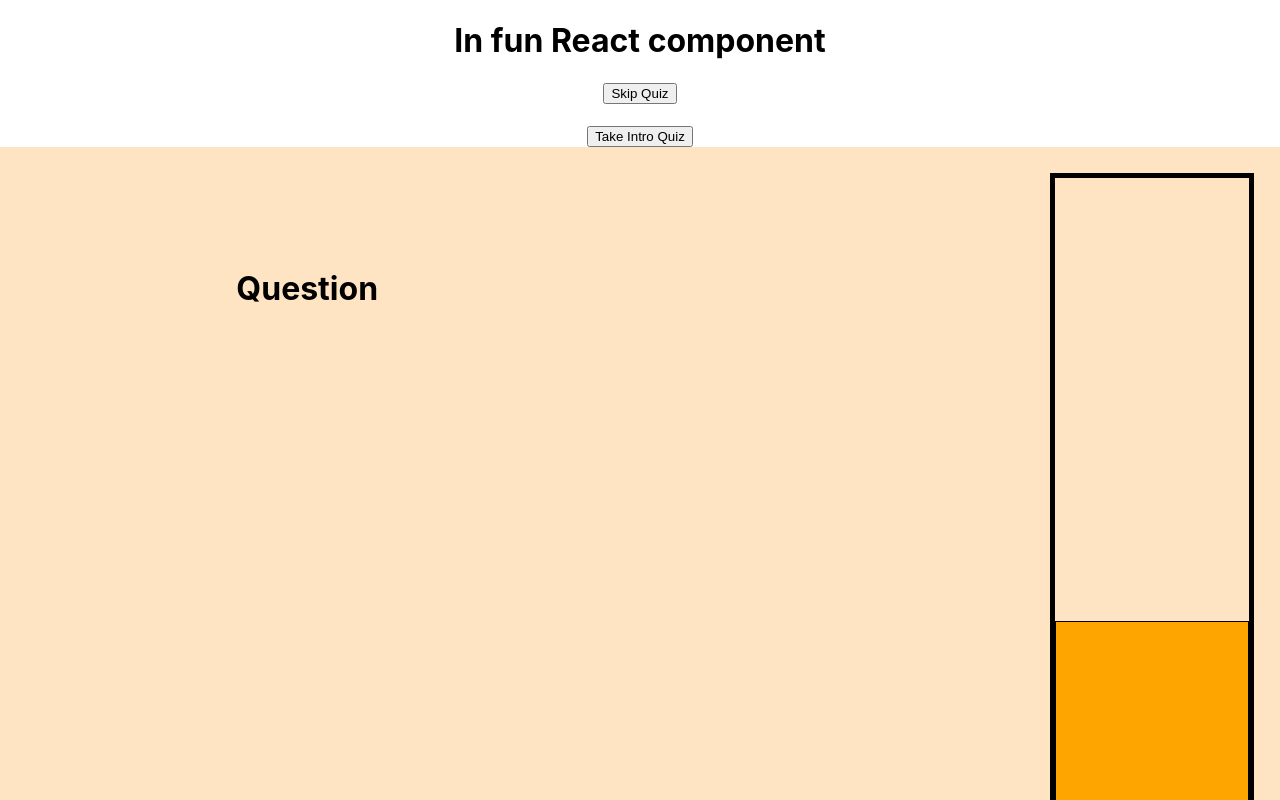
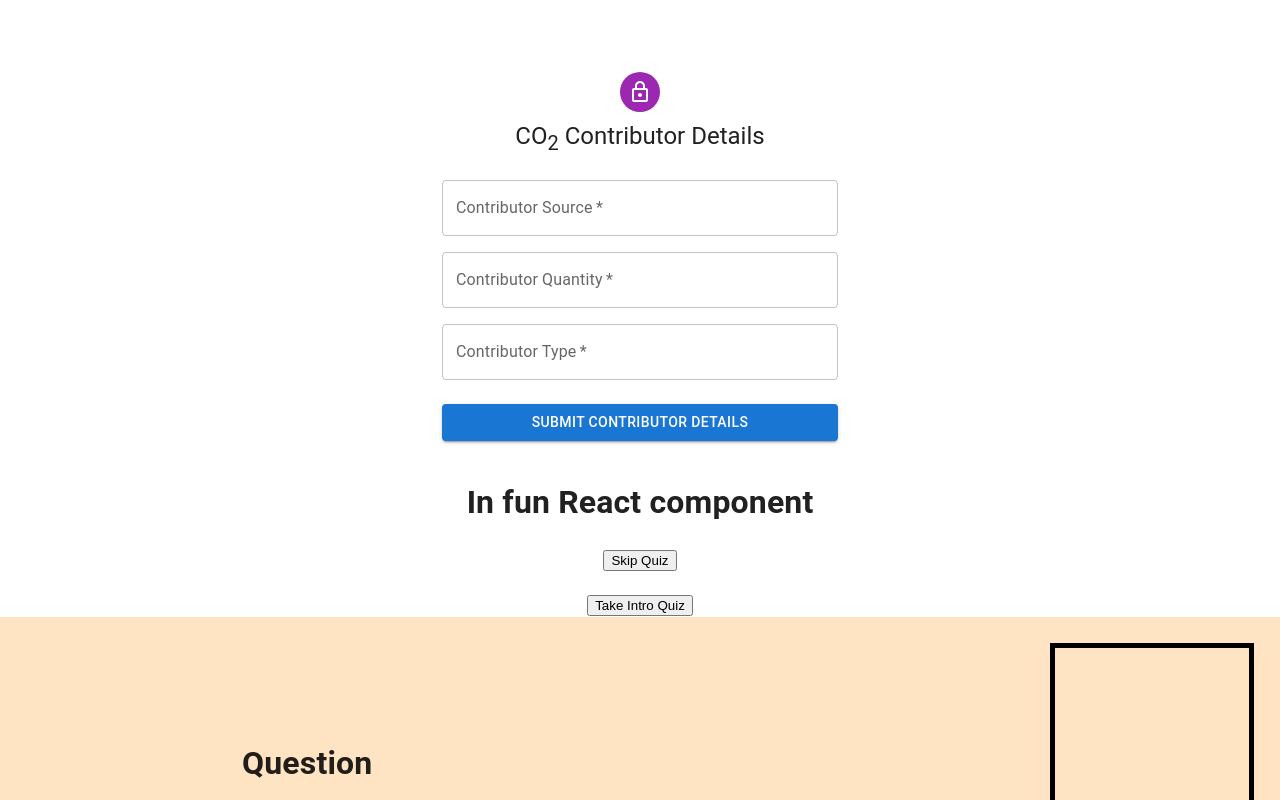
Before and after one commit to miguelcmaramara/hopperhacks2022, a React (Create React App) app: page / in a window 1280 px wide. Shown: the top 800 px of the page. Built offline with nearby package versions, Linux system fonts and the light colour scheme.

Commit message:
Added some content for bar chart functionality and finished ContributorForm component

```diff
--- a/package.json
+++ b/package.json
@@ -3,9 +3,15 @@
   "version": "0.1.0",
   "private": true,
   "dependencies": {
+    "@emotion/react": "^11.7.1",
+    "@emotion/styled": "^11.6.0",
+    "@mui/icons-material": "^5.4.1",
+    "@mui/material": "^5.4.1",
+    "@mui/styled-engine": "^5.4.1",
     "@testing-library/jest-dom": "^5.16.2",
     "@testing-library/react": "^12.1.2",
     "@testing-library/user-event": "^13.5.0",
+    "d3": "^7.3.0",
     "react": "^17.0.2",
     "react-dom": "^17.0.2",
     "react-scripts": "5.0.0",
--- a/src/App.js
+++ b/src/App.js
@@ -9,6 +9,7 @@ import QuestionPage from './components/QuestionPage';
 import MCQ from './components/MCQ';
 import SliderQ from './components/SliderQ';
 import ResultPage from './components/ResultPage';
+import ContributorForm from './components/ContributorForm';
 
 
 
@@ -30,6 +31,7 @@ function App() {
         </a>
       </header> */}
 
+      <ContributorForm></ContributorForm>
 
       <ReactComponent></ReactComponent>
       <SkipButton></SkipButton>
@@ -47,7 +49,6 @@ function App() {
 
 
 
-
     </div>
   );
 }
--- /dev/null
+++ b/src/components/ContributorForm.js
@@ -0,0 +1,97 @@
+import * as React from 'react';
+import Avatar from '@mui/material/Avatar';
+import Button from '@mui/material/Button';
+import CssBaseline from '@mui/material/CssBaseline';
+import TextField from '@mui/material/TextField';
+import Grid from '@mui/material/Grid';
+import Box from '@mui/material/Box';
+import LockOutlinedIcon from '@mui/icons-material/LockOutlined';
+import Typography from '@mui/material/Typography';
+import Container from '@mui/material/Container';
+import { createTheme, ThemeProvider } from '@mui/material/styles';
+import { GlobalStoreContext } from '../store';
+import { useContext } from 'react';
+
+const theme = createTheme();
+
+export default function Submit() {
+  const {store} = useContext(GlobalStoreContext);
+  const handleSubmit = (event) => {
+    event.preventDefault();
+    //Obtain data from form field
+    const data = new FormData(event.currentTarget);
+    let enteredData = {
+        contributorSource: data.get('source'),
+        contributorAmount: data.get('amount'),
+        contributorType: data.get('type')
+    };
+    console.log(enteredData);
+    store.addContributor(data.get('source'), data.get('amount'), data.get('type'));
+  };
+
+  return (
+    <ThemeProvider theme={theme}>
+      <Container component="main" maxWidth="xs">
+        <CssBaseline />
+        <Box
+          sx={{
+            marginTop: 8,
+            display: 'flex',
+            flexDirection: 'column',
+            alignItems: 'center',
+          }}
+        >
+          <Avatar sx={{ m: 1, bgcolor: 'secondary.main' }}>
+            <LockOutlinedIcon />
+          </Avatar>
+          <Typography component="h1" variant="h5">
+            CO<sub>2</sub> Contributor Details
+          </Typography>
+          <Box component="form" noValidate onSubmit={handleSubmit} sx={{ mt: 3 }}>
+            <Grid container spacing={2}>
+              <Grid item xs={12}>
+                <TextField
+                  required
+                  fullWidth
+                  id="source"
+                  label="Contributor Source"
+                  name="source"
+                  autoComplete="source"
+                />
+              </Grid>
+              <Grid item xs={12}>
+                <TextField
+                  required
+                  fullWidth
+                  name="quantity"
+                  label="Contributor Quantity"
+                  type="quantity"
+                  id="quantity"
+                  autoComplete="Contributor Quantity"
+                />
+              </Grid>
+              <Grid item xs={12}>
+                <TextField
+                  required
+                  fullWidth
+                  id="type"
+                  label="Contributor Type"
+                  name="type"
+                  autoComplete="type"
+                />
+              </Grid>
+            </Grid>
+            <Button
+              type="submit"
+              fullWidth
+              variant="contained"
+              sx={{ mt: 3, mb: 2 }}
+            >
+              Submit Contributor Details
+            </Button>
+          </Box>
+        </Box>
+      </Container>
+    </ThemeProvider>
+  );
+}
--- a/src/store/index.js
+++ b/src/store/index.js
@@ -9,7 +9,7 @@ export const GlobalStoreActionType = {
 
 export const useGlobalStore = () => {
     //Pieces of information that our data store will manage
-    const [store, setStore] = useSate({
+    const [store, setStore] = useState({
         contributingSources: []
     });
 
@@ -32,11 +32,11 @@ export const useGlobalStore = () => {
     // the state of our application. We will call these methods from our
     // components in response to events.
 
-    store.addContributor() = function (source, amount, type) {
-        if(source && amount && type) {
+    store.addContributor = function (source, quantity, type) {
+        if(source && quantity && type) {
             let elementToAdd = {
                 contributorName: source,
-                contributorAmount: amount,
+                contributorQuantity: quantity,
                 contributorType: type};
             let contributingSources = store.contributingSources;
             let payload = contributingSources.append(elementToAdd);
@@ -46,4 +46,6 @@ export const useGlobalStore = () => {
             });
         }
     }
+
+    return { store, storeReducer };
 }
```
Also changed, not shown: src/components/BarChart.js (added, +37 -0 lines), src/hooks/useD3.js (added, +12 -0 lines), 2 other files (tests, documents, lock files or other folders).
